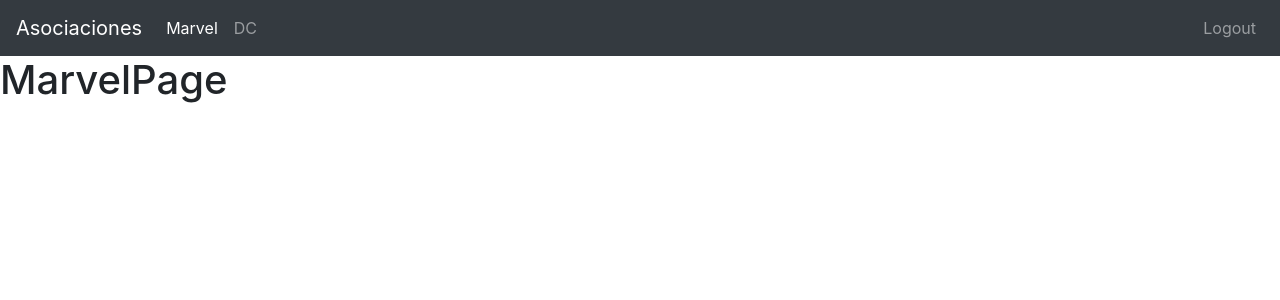
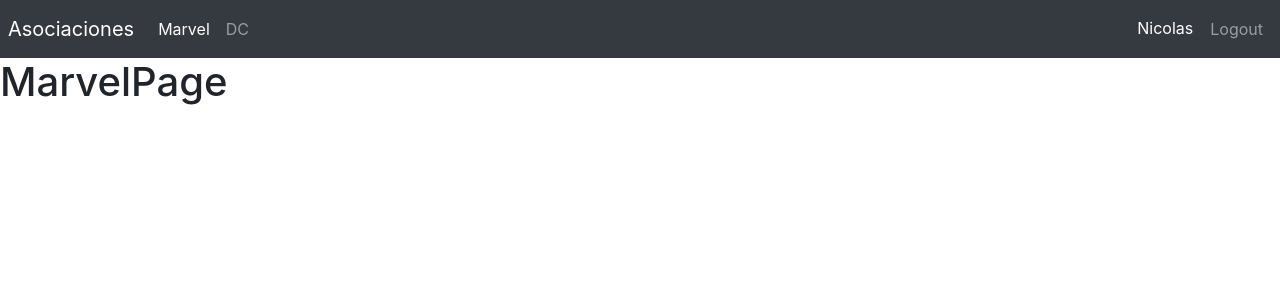
Before and after one commit to BigCode07/HeroesWeb-FH, a React (Vite) app: page /marvel in a window 1280 px wide. Shown: the top 300 px of the page. Built offline with nearby package versions, Linux system fonts and the light colour scheme.

Commit message:
Se configuro las rutas principales

```diff
--- /dev/null
+++ b/src/auth/index.js
@@ -0,0 +1 @@
+export * from "./pages";
--- /dev/null
+++ b/src/auth/pages/index.js
@@ -0,0 +1 @@
+export * from "./LoginPage";
--- /dev/null
+++ b/src/heroes/index.js
@@ -0,0 +1 @@
+export * from "./pages";
--- /dev/null
+++ b/src/heroes/pages/index.js
@@ -0,0 +1,2 @@
+export * from "./MarvelPage";
+export * from "./DcPage";
--- a/src/ui/components/Navbar.jsx
+++ b/src/ui/components/Navbar.jsx
@@ -2,14 +2,19 @@
 
 export const Navbar = () => {
   return (
-    <nav className="navbar navbar-expand-sm navbar-dark bg-dark">
+    <nav className="navbar navbar-expand-sm navbar-dark bg-dark p-2">
       <Link className="navbar-brand" to="/">
         Asociaciones
       </Link>
 
       <div className="navbar-collapse">
         <div className="navbar-nav">
-          <NavLink className="nav-item nav-link" to="/marvel">
+          <NavLink
+            className={({ isActive }) =>
+              `nav-item nav-link ${isActive ? "active" : ""}`
+            }
+            to="/marvel"
+          >
             Marvel
           </NavLink>
 
@@ -19,11 +24,11 @@
         </div>
       </div>
 
-      <div className="navbar-collapse collapse w-100 order-3 dual-collapse2">
+      <div className="navbar-collapse collapse w-100 order-3 dual-collapse2 d-flex justify-content-end">
         <ul className="navbar-nav ml-auto">
-          <NavLink className="nav-item nav-link" to="/login">
-            Logout
-          </NavLink>
+          <span className="nav-item nav-link text-white">Nicolas</span>
+
+          <button className="nav-item nav-link btn">Logout</button>
         </ul>
       </div>
     </nav>
--- /dev/null
+++ b/src/ui/components/index.js
@@ -0,0 +1 @@
+export * from "./Navbar";
```
Also changed, not shown: src/router/AppRouter.jsx (+5 -4 lines), src/auth/pages/LoginPage.jsx (renamed from src/auth/LoginPage.jsx).
